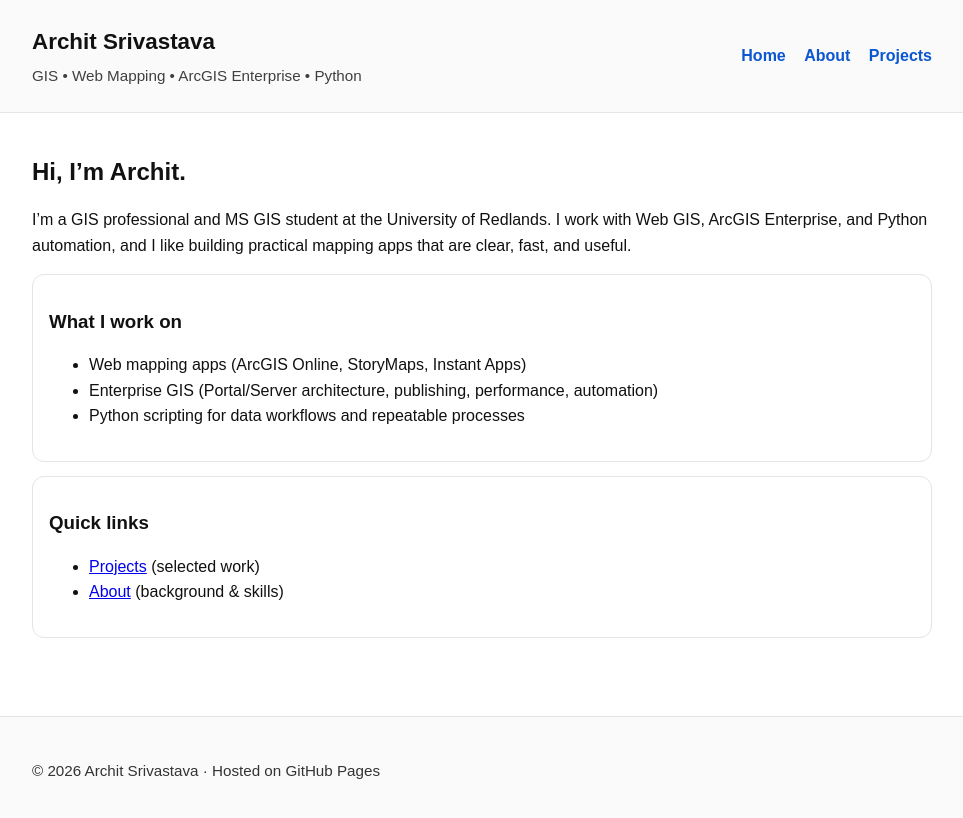
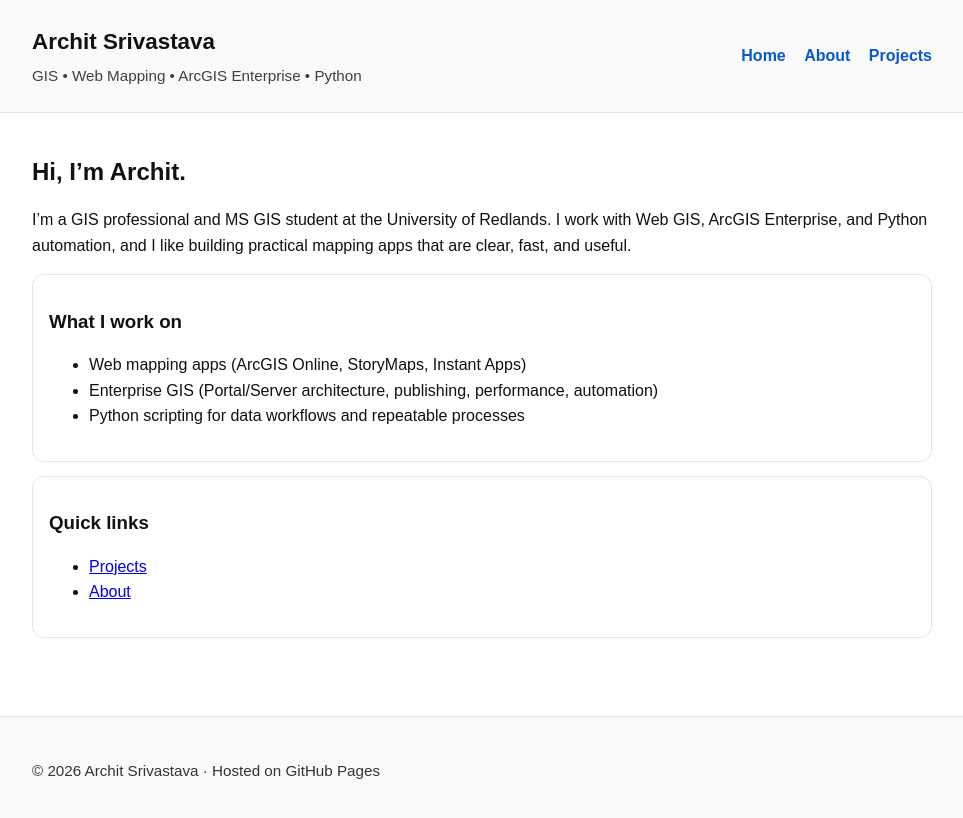
Before and after one commit to architsriva/architsriva.github.io, a Jekyll site: the page built from index.md, in a window 1280 px wide. Shown: the top 818 px of the page, without its empty margins (158-1121 px from the left). Built offline with Jekyll 4.4.1, drawn with Linux system fonts in a browser that asks for light colours; our own code applies the rules of GitHub Pages for plain Markdown files.

Commit message:
Fix formatting of quick links in index.md

```diff
--- a/index.md
+++ b/index.md
@@ -1,4 +1,3 @@
-
 <h2>Hi, I’m Archit.</h2>
 
 <p>
@@ -19,7 +18,7 @@ clear, fast, and useful.
 <div class="card">
   <h3>Quick links</h3>
   <ul>
-    <li><a href="{{ '/projects' | relative_url }}">Projects</a> (selected work)</li>
-    <li><a href="{{ '/about' | relative_url }}">About</a> (background & skills)</li>
+    <li><a href="{{ '/projects' | relative_url }}">Projects</a></li>
+    <li><a href="{{ '/about' | relative_url }}">About</a></li>
   </ul>
 </div>
```
